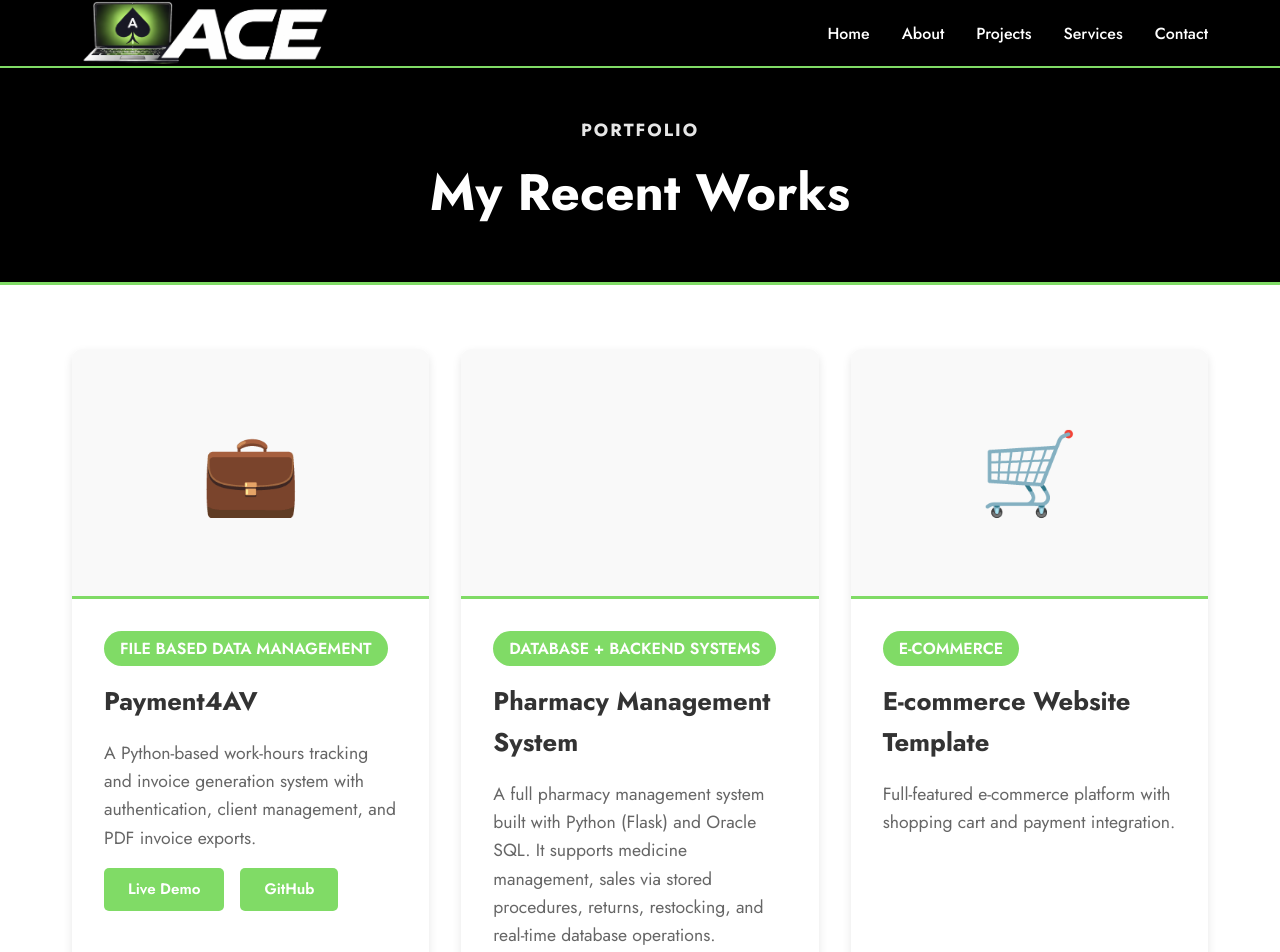
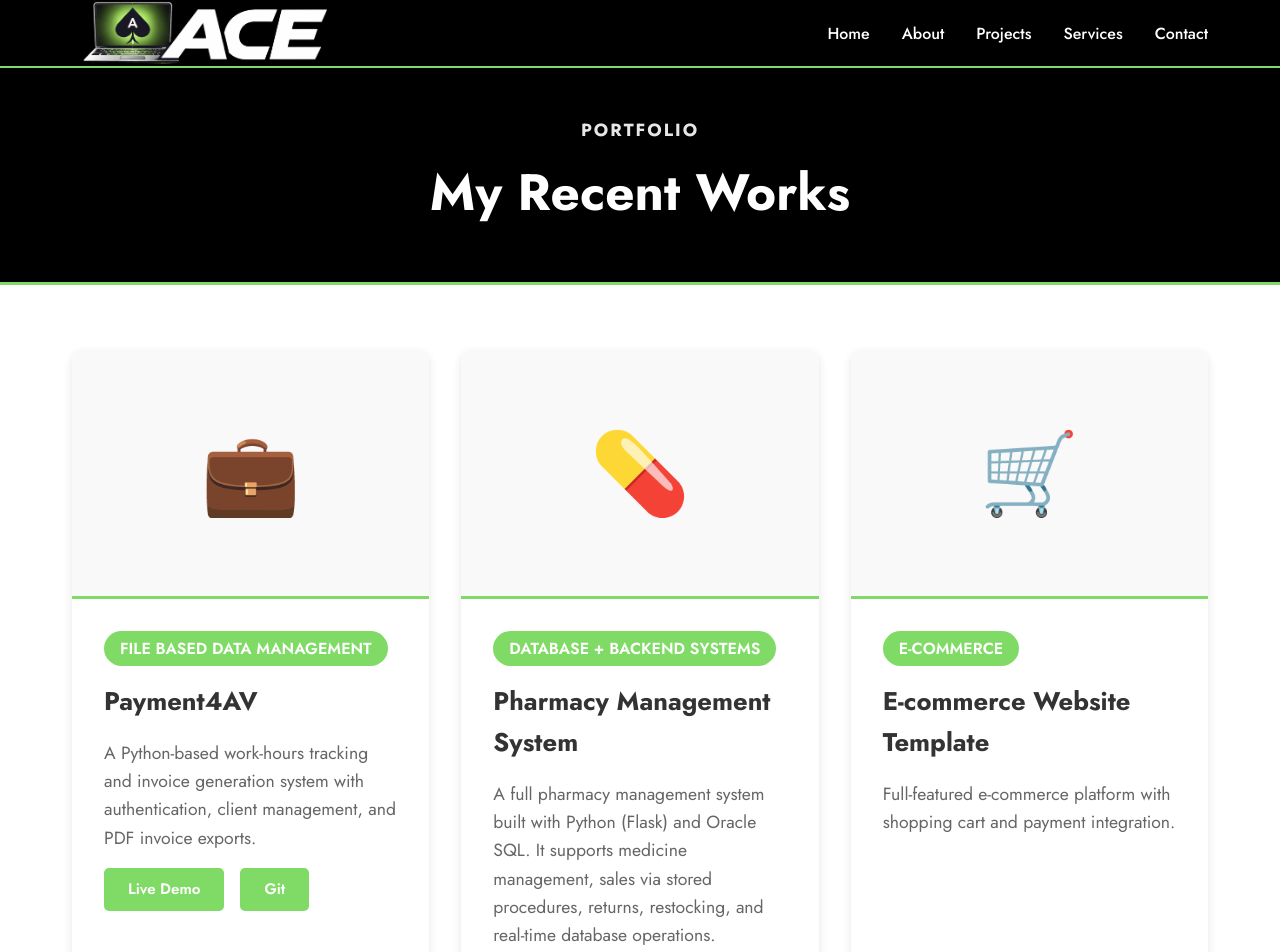
Before and after one commit to Camanze-alt72/ace-portfolio, a React (Vite) app: page /projects in a window 1280 px wide. Shown: the top 952 px of the page. Built offline with nearby package versions, Linux system fonts and the light colour scheme; the HTML template or start-up script is replaced by a standard one; a web font is replaced by a local one.

Commit message:
Add Pharmacy Management System project 2

```diff
--- a/src/pages/Projects.jsx
+++ b/src/pages/Projects.jsx
@@ -8,7 +8,7 @@ function Projects() {
       category: "FILE BASED DATA MANAGEMENT",
       description: "A Python-based work-hours tracking and invoice generation system with authentication, client management, and PDF invoice exports.",
       live: "https://payment4av.onrender.com/",
-      github: "https://github.com/Camanze-alt72/payment4av",
+      github: "https://github.com/Camanze-alt72/payment4av.git",
       image: "💼"
     },
     {
@@ -17,9 +17,9 @@ function Projects() {
       category: "DATABASE + BACKEND SYSTEMS",
       description:
         "A full pharmacy management system built with Python (Flask) and Oracle SQL. It supports medicine management, sales via stored procedures, returns, restocking, and real-time database operations.",
-      icon: "💊",
+      image: "💊",
       live: "https://pharmacy-system-biwq.onrender.com/",
-      github: "https://github.com/Camanze-alt72/pharmacy-system"
+      github: "https://github.com/Camanze-alt72/pharmacy-system.git"
     },
     {
       id: 3,
@@ -68,7 +68,7 @@ function Projects() {
                   )}
                   {project.github && (
                     <a href={project.github} target="_blank" rel="noopener noreferrer" className="project-link">
-                      GitHub
+                      Git
                     </a>
                   )}
                 </div>
```
